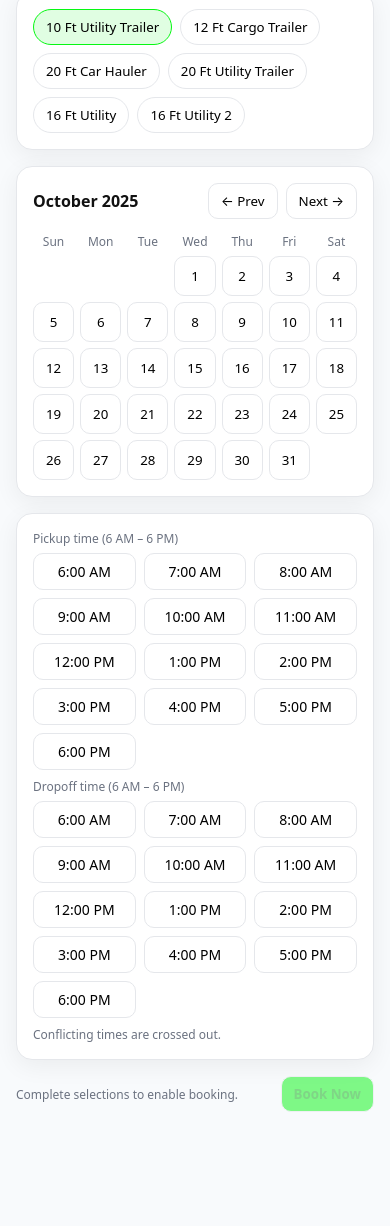
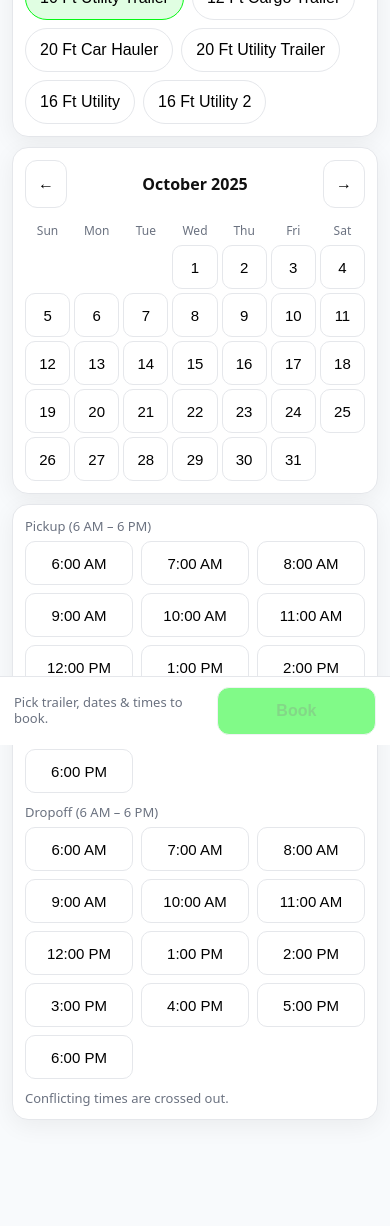
Before and after one commit to hbarnett2121-maker/trailerbooking, a plain HTML site: page booking.html in a window 390 px wide. Shown: the part 99-1325 px from the top of the page. Before the commit the page ends 1251 px from the top, so only its background shows below. Drawn offline with Linux system fonts and the light colour scheme.

Commit message:
Update booking.html

```diff
--- a/booking.html
+++ b/booking.html
@@ -2,85 +2,116 @@
 <html lang="en">
 <head>
   <meta charset="utf-8" />
-  <meta name="viewport" content="width=device-width, initial-scale=1" />
+  <meta name="viewport"
+        content="width=device-width, initial-scale=1, viewport-fit=cover" />
   <title>Trailer Booking</title>
+  <meta name="color-scheme" content="light">
   <style>
-    :root { --green:#06F713; --gray:#6b7280; --bg:#ffffff; --ink:#111; --border:#e5e7eb; }
-    *{box-sizing:border-box;font-family: system-ui, -apple-system, Segoe UI, Roboto, Helvetica, Arial, sans-serif}
-    body{margin:0;background:#f8fafc;color:var(--ink)}
-    .wrap{max-width:1000px;margin:24px auto;padding:16px}
-    .card{background:#fff;border:1px solid var(--border);border-radius:16px;box-shadow:0 6px 24px rgba(0,0,0,.06);padding:16px;margin-bottom:16px}
-    h1{margin:0 0 8px}
+    :root{
+      --green:#06F713; --ink:#111; --muted:#6b7280; --border:#e5e7eb; --bg:#ffffff;
+      --radius:16px;
+    }
+    *{box-sizing:border-box}
+    html,body{margin:0;padding:0;background:#f8fafc;color:var(--ink);
+      font-family: system-ui, -apple-system, Segoe UI, Roboto, Helvetica, Arial, sans-serif}
+    /* MOBILE-FIRST LAYOUT */
+    .wrap{max-width:980px;margin:0 auto;padding:clamp(12px,3vw,20px); padding-bottom:96px;}
+    h1{margin:8px 0 12px;font-size:clamp(22px,5vw,28px)}
+    .card{background:#fff;border:1px solid var(--border);border-radius:var(--radius);
+      box-shadow:0 6px 24px rgba(0,0,0,.06);padding:12px;margin:10px 0}
     .row{display:flex;gap:8px;flex-wrap:wrap}
-    .pill{border:1px solid var(--border);border-radius:999px;padding:8px 12px;background:#fff;cursor:pointer}
+    .pill{min-height:44px;border:1px solid var(--border);border-radius:999px;padding:10px 14px;
+      background:#fff;cursor:pointer;font-size:16px;line-height:1}
     .pill.active{border-color:var(--green);background:rgba(6,247,19,.12)}
-    .toolbar{display:flex;align-items:center;gap:8px}
-    .btn{border:1px solid var(--border);padding:8px 12px;border-radius:10px;background:#fff;cursor:pointer}
-    .btn.primary{background:var(--green);font-weight:600}
+    .toolbar{display:flex;align-items:center;justify-content:space-between;gap:8px}
+    .btn{min-height:48px;border:1px solid var(--border);padding:12px 14px;border-radius:12px;
+      background:#fff;cursor:pointer;font-size:16px}
+    .btn.primary{background:var(--green);font-weight:700}
     .btn:disabled{opacity:.5;cursor:not-allowed}
     .calendar{display:grid;grid-template-columns:repeat(7,1fr);gap:6px}
-    .dow{font-size:12px;color:var(--gray);text-align:center;padding:6px 0}
-    .cell{border:1px solid var(--border);border-radius:10px;padding:10px;text-align:center;background:#fff;cursor:pointer}
+    .dow{font-size:12px;color:var(--muted);text-align:center;padding:6px 0}
+    .cell{border:1px solid var(--border);border-radius:10px;padding:10px;text-align:center;
+      background:#fff;cursor:pointer;font-size:16px;min-height:44px}
     .cell.sel{border-width:2px;border-color:var(--green);background:rgba(6,247,19,.12)}
     .cell.dis{color:#9CA3AF;text-decoration:line-through;pointer-events:none}
-    .grid{display:grid;gap:8px}
+    .grid{display:grid;gap:10px}
+    /* TIME BUTTONS: 3 columns on phones, 6 on larger */
     .times{display:grid;grid-template-columns:repeat(3,1fr);gap:8px}
-    @media(min-width:800px){.times{grid-template-columns:repeat(6,1fr)}}
-    .time{border:1px solid var(--border);border-radius:10px;padding:8px;text-align:center;background:#fff;cursor:pointer;font-size:14px}
+    @media (min-width:720px){ .times{grid-template-columns:repeat(6,1fr)} }
+    .time{min-height:44px;border:1px solid var(--border);border-radius:10px;padding:10px;text-align:center;
+      background:#fff;cursor:pointer;font-size:15px}
     .time.sel{border-width:2px;border-color:var(--green);background:rgba(6,247,19,.12)}
     .time.dis{color:#9CA3AF;text-decoration:line-through;cursor:not-allowed}
-    .hint{font-size:12px;color:var(--gray)}
+    .hint{font-size:13px;color:var(--muted)}
     .kvs{display:flex;gap:8px;flex-wrap:wrap;margin:8px 0}
-    .kv{border:1px solid var(--green);border-radius:999px;padding:6px 10px;font-size:12px}
+    .kv{border:1px solid var(--green);border-radius:999px;padding:6px 10px;font-size:13px}
+    /* STICKY FOOTER ACTION BAR ON MOBILE */
+    .bar{position:fixed;left:0;right:0;bottom:env(safe-area-inset-bottom);
+      background:#fff;border-top:1px solid var(--border);padding:10px 14px;display:flex;gap:10px;align-items:center;justify-content:space-between}
+    .bar .summary{font-size:13px;color:var(--muted);line-height:1.2;max-width:65%}
+    .bar .primary{min-width:44%;}
+
+    /* MODAL */
     .modal{position:fixed;inset:0;background:rgba(0,0,0,.5);display:none;align-items:center;justify-content:center;padding:16px}
     .modal.open{display:flex}
-    .sheet{background:#fff;border-radius:16px;max-width:640px;width:100%;padding:16px;border:1px solid var(--border)}
+    .sheet{background:#fff;border-radius:16px;max-width:640px;width:100%;padding:14px;border:1px solid var(--border)}
     .field{display:flex;flex-direction:column;gap:6px}
-    input,textarea,select{border:1px solid var(--border);border-radius:10px;padding:10px;font-size:14px;background:#fff}
-    .toast{position:fixed;right:16px;bottom:16px;background:var(--green);padding:10px 12px;border-radius:12px;box-shadow:0 10px 20px rgba(0,0,0,.1);font-size:14px}
+    input,textarea,select{border:1px solid var(--border);border-radius:10px;padding:12px;font-size:16px;background:#fff}
+    .toast{position:fixed;right:14px;bottom:64px;background:var(--green);padding:10px 12px;border-radius:12px;
+      box-shadow:0 10px 20px rgba(0,0,0,.1);font-size:14px}
+
+    /* SMALL SCREEN TWEAKS */
+    @media (max-width:420px){
+      .calendar{gap:4px}
+      .cell{padding:8px;font-size:15px}
+      .btn{padding:10px 12px}
+    }
   </style>
 </head>
 <body>
-  <div class="wrap">
+  <div class="wrap" id="wrap">
     <h1>Trailer Booking</h1>
+
+    <!-- TRAILER PICKER -->
     <div class="card">
       <div class="row" id="trailers"></div>
     </div>
 
+    <!-- MONTH CALENDAR -->
     <div class="card">
-      <div class="toolbar" style="justify-content:space-between;margin-bottom:8px">
-        <div id="monthLabel" style="font-weight:600"></div>
-        <div class="row">
-          <button class="btn" id="prev">← Prev</button>
-          <button class="btn" id="next">Next →</button>
-        </div>
+      <div class="toolbar" style="margin-bottom:8px">
+        <button class="btn" id="prev">←</button>
+        <div id="monthLabel" class="hint" style="font-size:16px;color:var(--ink);font-weight:700"></div>
+        <button class="btn" id="next">→</button>
       </div>
       <div class="calendar" id="dow"></div>
       <div class="calendar" id="cal"></div>
       <div class="hint" id="dateHint"></div>
     </div>
 
+    <!-- TIMES -->
     <div class="card">
       <div class="grid">
         <div>
-          <div class="hint" style="margin-bottom:6px">Pickup time (6 AM – 6 PM)</div>
+          <div class="hint" style="margin-bottom:6px">Pickup (6 AM – 6 PM)</div>
           <div class="times" id="pickup"></div>
         </div>
         <div>
-          <div class="hint" style="margin-bottom:6px">Dropoff time (6 AM – 6 PM)</div>
+          <div class="hint" style="margin-bottom:6px">Dropoff (6 AM – 6 PM)</div>
           <div class="times" id="dropoff"></div>
         </div>
         <div class="hint">Conflicting times are crossed out.</div>
       </div>
     </div>
-
-    <div class="row" style="justify-content:space-between;align-items:center">
-      <div class="hint" id="summary">Complete selections to enable booking.</div>
-      <button class="btn primary" id="bookBtn" disabled>Book Now</button>
-    </div>
   </div>
 
-  <!-- Modal -->
+  <!-- STICKY ACTION BAR -->
+  <div class="bar">
+    <div class="summary" id="summary">Pick trailer, dates & times to book.</div>
+    <button class="btn primary" id="bookBtn" disabled>Book</button>
+  </div>
+
+  <!-- BOOKING MODAL -->
   <div class="modal" id="modal">
     <div class="sheet">
       <div style="display:flex;justify-content:space-between;align-items:center;margin-bottom:8px">
@@ -88,54 +119,56 @@
         <button class="btn" id="closeModal">✕</button>
       </div>
       <div class="kvs" id="kv"></div>
-      <div class="grid" style="grid-template-columns:1fr 1fr;gap:12px">
+      <div class="grid" style="grid-template-columns:1fr;gap:12px">
         <div class="field"><label>First name</label><input id="fn" placeholder="Jane"></div>
         <div class="field"><label>Last name</label><input id="ln" placeholder="Doe"></div>
         <div class="field"><label>Date of birth</label><input id="dob" type="date"></div>
-        <div class="field" style="grid-column:1/-1"><label>Reason for booking the trailer</label><textarea id="reason" rows="4" placeholder="Hauling appliances, moving, landscaping project, etc."></textarea></div>
+        <div class="field"><label>Reason for booking the trailer</label><textarea id="reason" rows="4" placeholder="Hauling appliances, moving, landscaping project, etc."></textarea></div>
       </div>
       <div style="display:flex;justify-content:flex-end;gap:8px;margin-top:12px">
         <button class="btn" id="cancel">Cancel</button>
-        <button class="btn primary" id="submit">Submit Booking</button>
+        <button class="btn primary" id="submit">Submit</button>
       </div>
     </div>
   </div>
 
   <script>
-    // ===== Config (HTTPS endpoint required) =====
-    // REPLACE THIS with your Vercel function URL when deployed:
-    const BOOKING_API_ENDPOINT = "https://YOUR_PROJECT.vercel.app/api/book";
+    // ===== SET THIS TO YOUR LIVE HTTPS ENDPOINT =====
+    const BOOKING_API_ENDPOINT = "https://trailerbookingrrwal.vercel.app/api/book";
 
-    const TRAILERS = [
-      "10 Ft Utility Trailer","12 Ft Cargo Trailer","20 Ft Car Hauler",
-      "20 Ft Utility Trailer","16 Ft Utility","16 Ft Utility 2",
-    ];
+    // Data / utils
+    const TRAILERS = ["10 Ft Utility Trailer","12 Ft Cargo Trailer","20 Ft Car Hauler","20 Ft Utility Trailer","16 Ft Utility","16 Ft Utility 2"];
     const HOURS = Array.from({length:13}, (_,i)=>6+i); // 6..18
     const STORAGE_KEY = "trailer_reservations_v1";
-
     const $ = (id)=>document.getElementById(id);
     const fmtDate = (d)=>`${d.getFullYear()}-${String(d.getMonth()+1).padStart(2,'0')}-${String(d.getDate()).padStart(2,'0')}`;
     const timeLabel=(h)=>{const s=h>=12?"PM":"AM";const v=h%12===0?12:h%12;return `${v}:00 ${s}`};
-
-    let state = { trailer: TRAILERS[0], visible: new Date(new Date().getFullYear(), new Date().getMonth(), 1),
-      start: null, end: null, pickup: null, dropoff: null, reservations: loadReservations() };
-
+    const sameDay=(a,b)=>a.getFullYear()===b.getFullYear()&&a.getMonth()===b.getMonth()&&a.getDate()===b.getDate();
+    const stripTime=(d)=>new Date(d.getFullYear(), d.getMonth(), d.getDate());
     function saveReservations(r){ localStorage.setItem(STORAGE_KEY, JSON.stringify(r)); }
     function loadReservations(){ try{ return JSON.parse(localStorage.getItem(STORAGE_KEY)||"[]"); }catch{ return []; } }
-
     function overlaps(a,b){
       const dateOverlap = !(new Date(a.endDate) < new Date(b.startDate) || new Date(b.endDate) < new Date(a.startDate));
       if(!dateOverlap) return false;
       return !(a.dropoffHour < b.pickupHour || b.dropoffHour < a.pickupHour);
     }
 
+    // State
+    let state = {
+      trailer: TRAILERS[0],
+      visible: new Date(new Date().getFullYear(), new Date().getMonth(), 1),
+      start: null, end: null, pickup: null, dropoff: null,
+      reservations: loadReservations()
+    };
+
+    // UI
     function renderTrailers(){
       const c = $("trailers"); c.innerHTML = "";
       TRAILERS.forEach(t=>{
         const btn = document.createElement('button');
         btn.className = 'pill'+(state.trailer===t?' active':'');
         btn.textContent = t;
-        btn.onclick = ()=>{ state.trailer=t; state.pickup=null; state.dropoff=null; $("summary").textContent='Complete selections to enable booking.'; draw(); };
+        btn.onclick = ()=>{ state.trailer=t; state.pickup=null; state.dropoff=null; draw(); };
         c.appendChild(btn);
       });
     }
@@ -145,15 +178,17 @@
       const dow = $("dow"); dow.innerHTML=""; ["Sun","Mon","Tue","Wed","Thu","Fri","Sat"].forEach(d=>{
         const el = document.createElement('div'); el.className='dow'; el.textContent=d; dow.appendChild(el);
       });
+
       const cal = $("cal"); cal.innerHTML="";
       const y = state.visible.getFullYear(), m = state.visible.getMonth();
       const first = new Date(y,m,1), startWeek = first.getDay();
       const daysInMonth = new Date(y,m+1,0).getDate();
 
+      // fully booked
       const full = new Set();
-      const reservationsForTrailer = state.reservations.filter(r=>r.trailer===state.trailer);
-      reservationsForTrailer.forEach(r=>{
-        const sd = new Date(r.startDate), ed = new Date(r.endDate);
+      const forTrailer = state.reservations.filter(r=>r.trailer===state.trailer);
+      forTrailer.forEach(r=>{
+        const sd=new Date(r.startDate), ed=new Date(r.endDate);
         for(let d=new Date(sd); d<=ed; d.setDate(d.getDate()+1)){
           if(r.pickupHour<=6 && r.dropoffHour>=18) full.add(fmtDate(d));
         }
@@ -163,19 +198,19 @@
       for(let d=1; d<=daysInMonth; d++){
         const date = new Date(y,m,d), ds = fmtDate(date);
         const el = document.createElement('button'); el.className='cell'; el.textContent = d;
-        const selected = (state.start && sameDay(date,state.start)) || (state.end && sameDay(date,state.end)) || (state.start && state.end && date>=stripTime(state.start) && date<=stripTime(state.end));
+        const selected = (state.start && sameDay(date,state.start)) || (state.end && sameDay(date,state.end)) ||
+                         (state.start && state.end && date>=stripTime(state.start) && date<=stripTime(state.end));
         if(selected) el.classList.add('sel');
         if(full.has(ds)) el.classList.add('dis');
         el.onclick = ()=>pickDate(date);
         cal.appendChild(el);
       }
+
       const hint = $("dateHint");
-      if(state.start && !state.end) hint.textContent = `Start date: ${fmtDate(state.start)} — now choose your end date.`;
-      else if(state.start && state.end) hint.textContent = `Selected: ${fmtDate(state.start)} to ${fmtDate(state.end)}`; else hint.textContent='';
+      if(state.start && !state.end) hint.textContent = `Start date: ${fmtDate(state.start)} — select end date.`;
+      else if(state.start && state.end) hint.textContent = `Selected: ${fmtDate(state.start)} to ${fmtDate(state.end)}`;
+      else hint.textContent='';
     }
-
-    const sameDay=(a,b)=>a.getFullYear()===b.getFullYear()&&a.getMonth()===b.getMonth()&&a.getDate()===b.getDate();
-    const stripTime=(d)=>new Date(d.getFullYear(), d.getMonth(), d.getDate());
 
     function pickDate(date){
       if(!state.start || (state.start && state.end)){
@@ -202,12 +237,14 @@
       const dis = disabledHours();
       const p = $("pickup"), d=$("dropoff"); p.innerHTML=""; d.innerHTML="";
       HOURS.forEach(h=>{
-        const bp = document.createElement('button'); bp.className='time'+(state.pickup===h?' sel':'')+(dis.pickup.includes(h)?' dis':'');
+        const bp = document.createElement('button');
+        bp.className='time'+(state.pickup===h?' sel':'')+(dis.pickup.includes(h)?' dis':'');
         bp.textContent=timeLabel(h); bp.disabled=dis.pickup.includes(h);
         bp.onclick=()=>{ state.pickup=h; draw(); };
         p.appendChild(bp);
 
-        const bd = document.createElement('button'); bd.className='time'+(state.dropoff===h?' sel':'')+(dis.dropoff.includes(h)?' dis':'');
+        const bd = document.createElement('button');
+        bd.className='time'+(state.dropoff===h?' sel':'')+(dis.dropoff.includes(h)?' dis':'');
         bd.textContent=timeLabel(h); bd.disabled=dis.dropoff.includes(h);
         bd.onclick=()=>{ state.dropoff=h; draw(); };
         d.appendChild(bd);
@@ -215,33 +252,42 @@
     }
 
     function renderSummary(){
-      const ready = state.trailer && state.start && state.end && state.pickup!==null && state.dropoff!==null && state.dropoff>=state.pickup;
+      const ready = state.trailer && state.start && state.end &&
+                    state.pickup!==null && state.dropoff!==null && state.dropoff>=state.pickup;
       $("bookBtn").disabled = !ready;
-      $("summary").textContent = ready ? `Ready to book: ${state.trailer}, ${fmtDate(state.start)} → ${fmtDate(state.end)}, ${timeLabel(state.pickup)} → ${timeLabel(state.dropoff)}` : 'Complete selections to enable booking.';
+      $("summary").textContent = ready
+        ? `${state.trailer} — ${fmtDate(state.start)} → ${fmtDate(state.end)}, ${timeLabel(state.pickup)} → ${timeLabel(state.dropoff)}`
+        : 'Pick trailer, dates & times to book.';
     }
 
     function draw(){ renderTrailers(); renderMonth(); renderTimes(); renderSummary(); }
+
+    // Nav
     $("prev").onclick = ()=>{ state.visible = new Date(state.visible.getFullYear(), state.visible.getMonth()-1, 1); draw(); };
     $("next").onclick = ()=>{ state.visible = new Date(state.visible.getFullYear(), state.visible.getMonth()+1, 1); draw(); };
 
+    // Modal controls
     $("bookBtn").onclick = ()=>{
       $("kv").innerHTML = '';
       const add=(t)=>{ const b=document.createElement('div'); b.className='kv'; b.textContent=t; $("kv").appendChild(b); };
       add(state.trailer);
       add(`${fmtDate(state.start)} → ${fmtDate(state.end)}`);
       add(`${timeLabel(state.pickup)} → ${timeLabel(state.dropoff)}`);
-      document.getElementById("modal").classList.add('open');
+      $("modal").classList.add('open');
     };
+    ["closeModal","cancel"].forEach(id=>$(id).onclick=()=>$("modal").classList.remove('open'));
 
-    ["closeModal","cancel"].forEach(id=>document.getElementById(id).onclick=()=>document.getElementById("modal").classList.remove('open'));
-    document.getElementById("submit").onclick = async ()=>{
+    $("submit").onclick = async ()=>{
       const record = {
-        trailer: state.trailer, startDate: fmtDate(state.start), endDate: fmtDate(state.end),
-        pickupHour: state.pickup, dropoffHour: state.dropoff,
-        firstName: document.getElementById("fn").value.trim(),
-        lastName: document.getElementById("ln").value.trim(),
-        dob: document.getElementById("dob").value,
-        reason: document.getElementById("reason").value.trim(),
+        trailer: state.trailer,
+        startDate: fmtDate(state.start),
+        endDate: fmtDate(state.end),
+        pickupHour: state.pickup,
+        dropoffHour: state.dropoff,
+        firstName: $("fn").value.trim(),
+        lastName: $("ln").value.trim(),
+        dob: $("dob").value,
+        reason: $("reason").value.trim(),
         createdAt: new Date().toISOString(),
       };
       const missing = [];
@@ -250,16 +296,20 @@
       if(!record.dob) missing.push('Date of birth');
       if(!record.reason) missing.push('Reason');
       if(missing.length){ alert('Please fill: '+missing.join(', ')); return; }
+
       try{
-        const res = await fetch(BOOKING_API_ENDPOINT = "https://trailerbookingrrwal.vercel.app/booking".htmlp
-, { method:'POST', headers:{'Content-Type':'application/json'}, body: JSON.stringify(record) });
+        const res = await fetch(BOOKING_API_ENDPOINT = "https://trailerbookingrrwal.vercel.app/booking.html", {
+          method:'POST', headers:{'Content-Type':'application/json'}, body: JSON.stringify(record)
+        });
         if(!res.ok) throw new Error('Booking API error');
         const list = loadReservations(); list.push(record); saveReservations(list);
-        document.getElementById("modal").classList.remove('open');
+        $("modal").classList.remove('open');
         const t=document.createElement('div'); t.className='toast'; t.textContent='Booking submitted!'; document.body.appendChild(t); setTimeout(()=>t.remove(),3000);
         state.start=null; state.end=null; state.pickup=null; state.dropoff=null; state.reservations=list; draw();
       }catch(e){ alert('Could not submit booking. Please try again.'); }
     };
+
+    // Init
     draw();
   </script>
 </body>
```
